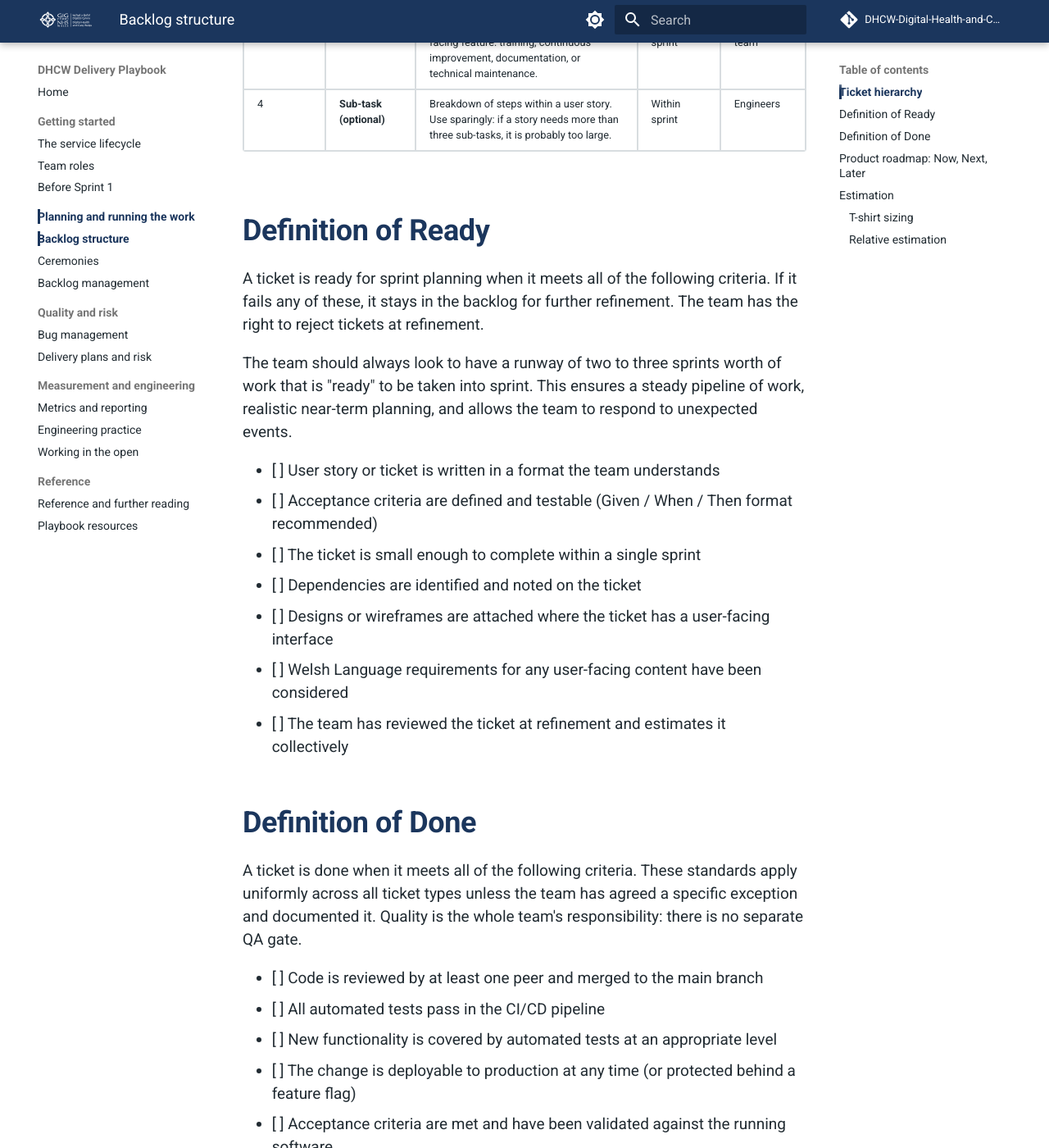
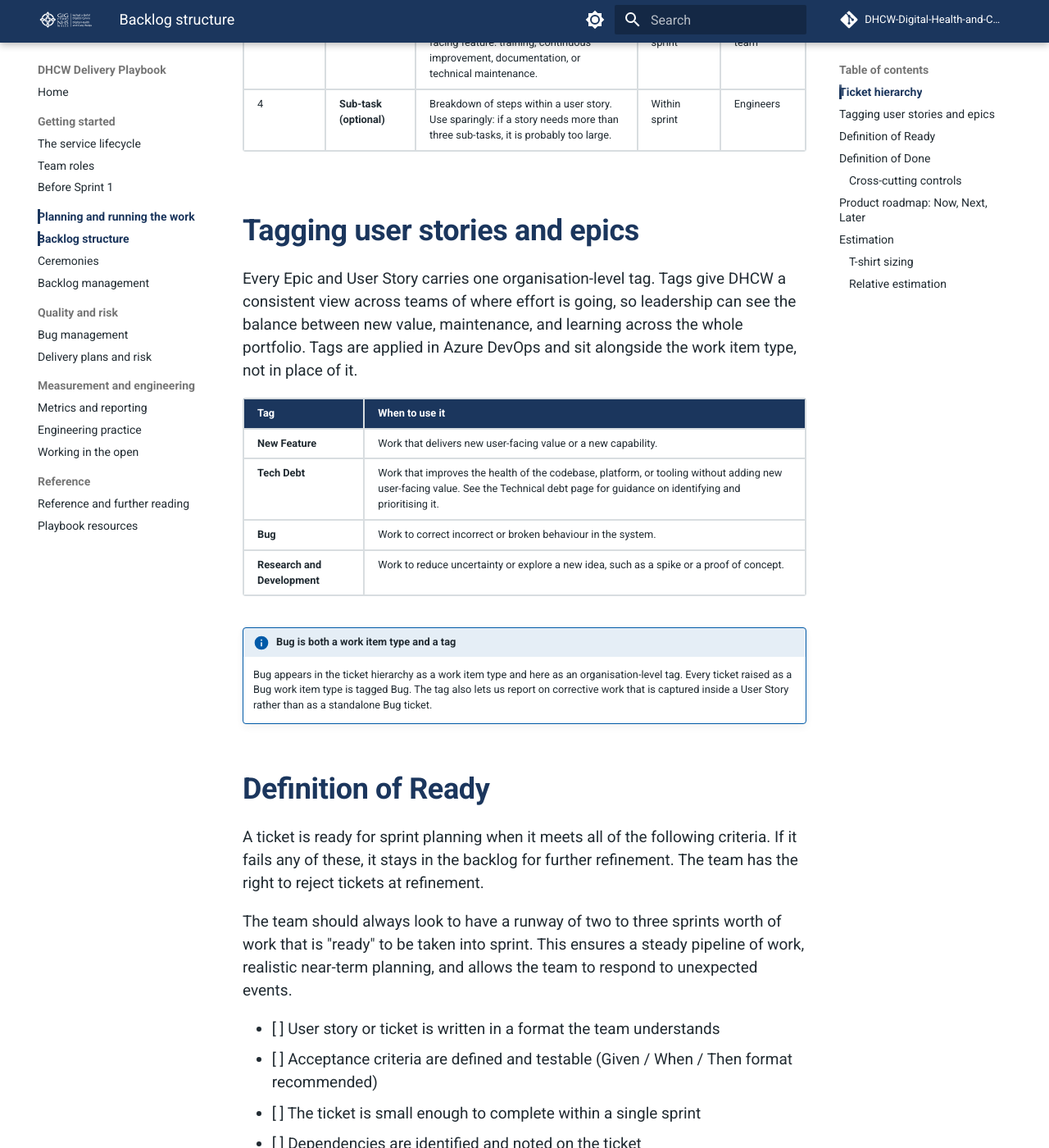
Before and after one commit to DHCW-Digital-Health-and-Care-Wales/dhcw-delivery-playbook, an MkDocs documentation site: the page built from docs/backlog-structure.md, in a window 1280 px wide and 1400 px high, scrolled down 802 px. Shown: the whole window at 82% size. Built offline with MkDocs 1.6.1 and Material for MkDocs 9.7.7, drawn with Linux system fonts in a browser that asks for light colours; comment, search, counter and statistics services are not loaded; some of the changed text lies outside the part shown.

Commit message:
Update backlog structure: tagging, platform readiness, cross-cutting controls

```diff
--- a/docs/backlog-structure.md
+++ b/docs/backlog-structure.md
@@ -14,6 +14,20 @@ Everything the team does is tracked in Azure DevOps. The ticket hierarchy below
 | 3 | **Task** | Work that does not deliver a direct user-facing feature: training, continuous improvement, documentation, or technical maintenance. | Within sprint | Product team |
 | 4 | **Sub-task (optional)** | Breakdown of steps within a user story. Use sparingly: if a story needs more than three sub-tasks, it is probably too large. | Within sprint | Engineers |
 
+## Tagging user stories and epics
+
+Every Epic and User Story carries one organisation-level tag. Tags give DHCW a consistent view across teams of where effort is going, so leadership can see the balance between new value, maintenance, and learning across the whole portfolio. Tags are applied in Azure DevOps and sit alongside the work item type, not in place of it.
+
+| Tag | When to use it |
+| --- | --- |
+| **New Feature** | Work that delivers new user-facing value or a new capability. |
+| **Tech Debt** | Work that improves the health of the codebase, platform, or tooling without adding new user-facing value. See the Technical debt page for guidance on identifying and prioritising it. |
+| **Bug** | Work to correct incorrect or broken behaviour in the system. |
+| **Research and Development** | Work to reduce uncertainty or explore a new idea, such as a spike or a proof of concept. |
+
+!!! info "Bug is both a work item type and a tag"
+    Bug appears in the ticket hierarchy as a work item type and here as an organisation-level tag. Every ticket raised as a Bug work item type is tagged Bug. The tag also lets us report on corrective work that is captured inside a User Story rather than as a standalone Bug ticket.
+
 ## Definition of Ready
 
 A ticket is ready for sprint planning when it meets all of the following criteria. If it fails any of these, it stays in the backlog for further refinement. The team has the right to reject tickets at refinement.
@@ -24,9 +38,13 @@ The team should always look to have a runway of two to three sprints worth of wo
 - [ ] Acceptance criteria are defined and testable (Given / When / Then format recommended)
 - [ ] The ticket is small enough to complete within a single sprint
 - [ ] Dependencies are identified and noted on the ticket
+- [ ] The technical platform the story is built on is ready before the story enters the sprint
 - [ ] Designs or wireframes are attached where the ticket has a user-facing interface
 - [ ] Welsh Language requirements for any user-facing content have been considered
 - [ ] The team has reviewed the ticket at refinement and estimates it collectively
+
+!!! info "What platform ready means"
+    A story is only ready when the technical platform it depends on already exists. The environments, services, pipelines, and infrastructure the story needs must be in place and usable before the story enters the sprint. If the platform is still being built, that platform work is a dependency in its own right and must be completed first. Pulling a story into a sprint before its platform is ready leads to blocked work and unreliable delivery forecasts.
 
 ## Definition of Done
 
@@ -38,10 +56,18 @@ A ticket is done when it meets all of the following criteria. These standards ap
 - [ ] The change is deployable to production at any time (or protected behind a feature flag)
 - [ ] Acceptance criteria are met and have been validated against the running software
 - [ ] No known defects have been introduced
-- [ ] User-facing content meets Welsh Language Standards
-- [ ] User-facing interfaces meet WCAG 2.1 AA accessibility standards
 - [ ] Azure DevOps ticket is updated and closed
 - [ ] Release notes or change log updated
+
+### Cross-cutting controls
+
+Cross-cutting controls are legal, safety, or organisational requirements that apply to every ticket regardless of type. Unlike the criteria above, these cannot be waived by a team-level exception: they reflect obligations placed on DHCW as an organisation. Where a control does not apply to a given ticket, record why on the ticket rather than removing the check.
+
+- [ ] Cyber security requirements for the change have been met, including secure handling of any data the change touches
+- [ ] User-facing interfaces meet WCAG 2.2 AA accessibility standards
+- [ ] User-facing content meets Welsh Language Standards
+- [ ] The change meets applicable technical and data standards
+- [ ] Clinical safety obligations have been met where the change is in scope (DCB0129 / DCB0160)
 
 ## Product roadmap: Now, Next, Later
 
```
